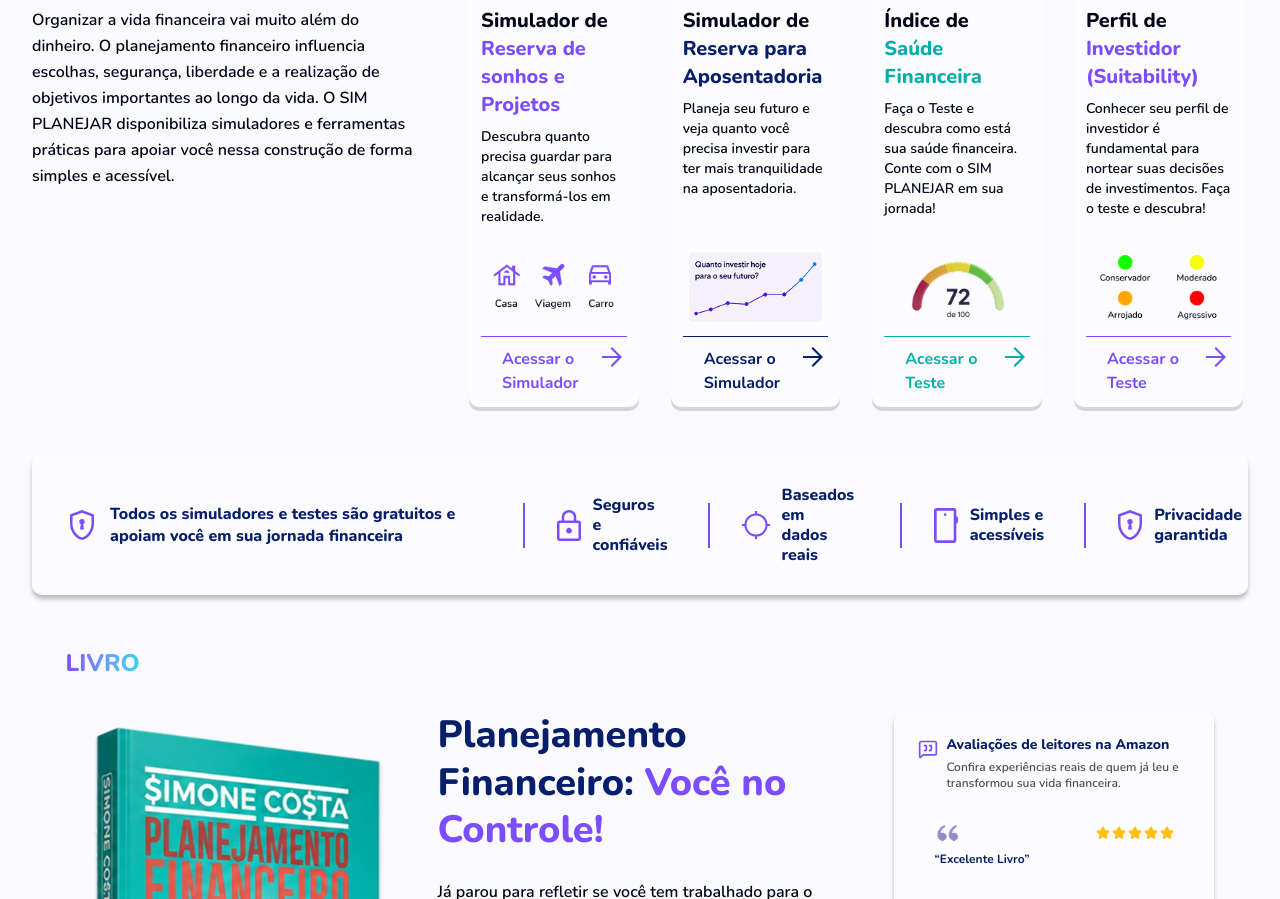
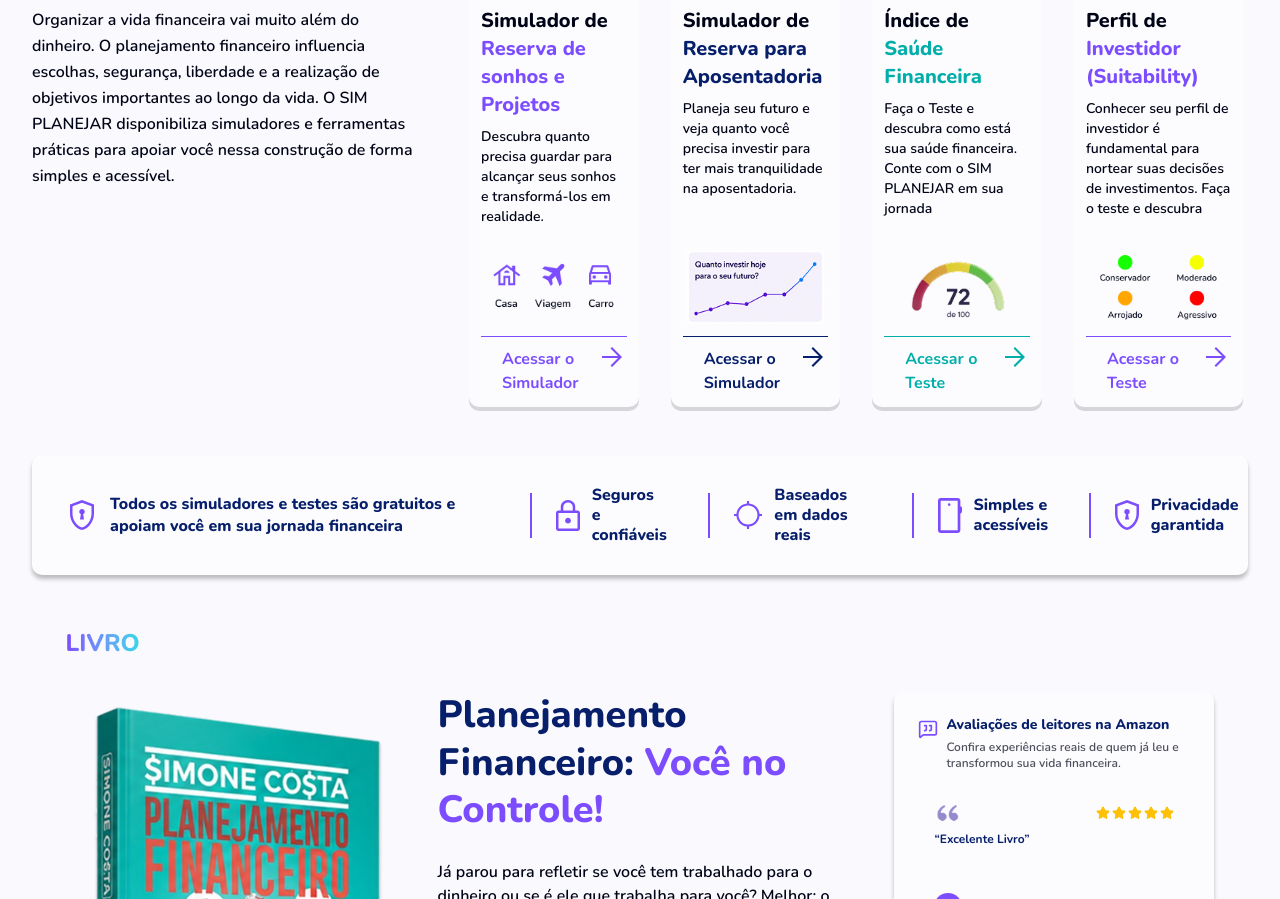
Before and after one commit to simplanejar/website-simplanejar, a Next.js app: page / in a window 1280 px wide. Shown: the part 1188-2087 px from the top of the page. Built offline with nearby package versions, Linux system fonts and the light colour scheme.

Commit message:
fix: minor textual changes

```diff
--- a/components/pages/home/simulators.tsx
+++ b/components/pages/home/simulators.tsx
@@ -46,7 +46,7 @@
     {
         name: "AUTOCONHECIMENTO",
         title: "Índice de **Saúde Financeira**",
-        description: "Faça o Teste e descubra como está sua saúde financeira. Conte com o SIM PLANEJAR em sua jornada!",
+        description: "Faça o Teste e descubra como está sua saúde financeira. Conte com o SIM PLANEJAR em sua jornada",
         image: "/simulators/simulators-images/simulators2.png",
         alt: "",
         icon: "/simulators/simulators-icons/simulator2.png",
@@ -58,7 +58,7 @@
     {
         name: "PERFIL DE INVESTIDOR",
         title: "Perfil de **Investidor (Suitability)**",
-        description: "Conhecer seu perfil de investidor é fundamental para nortear suas decisões de investimentos. Faça o teste e descubra!",
+        description: "Conhecer seu perfil de investidor é fundamental para nortear suas decisões de investimentos. Faça o teste e descubra",
         image: "/simulators/simulators-images/simulators3.png",
         alt: "",
         icon: "/simulators/simulators-icons/simulator3.png",
@@ -132,7 +132,7 @@
                     <div className="grid grid-cols-2 gap-y-4 gap-x-4 sm:gap-x-8 xl:flex xl:flex-row xl:items-center">
                         {data.bottomItems.map((item, index) => (
                             <div className="flex flex-row items-center" key={index}>
-                                <div className="hidden xl:block w-0.5 h-[45px] bg-primary mx-6 xl:mx-8 shrink-0"/>
+                                <div className="hidden xl:block w-0.5 h-[45px] bg-primary mx-6 xl:mx-6 shrink-0"/>
                                 <div className="mr-3 ml-1 xl:ml-0 shrink-0">
                                     <img
                                         src={item.iconPath}
```
